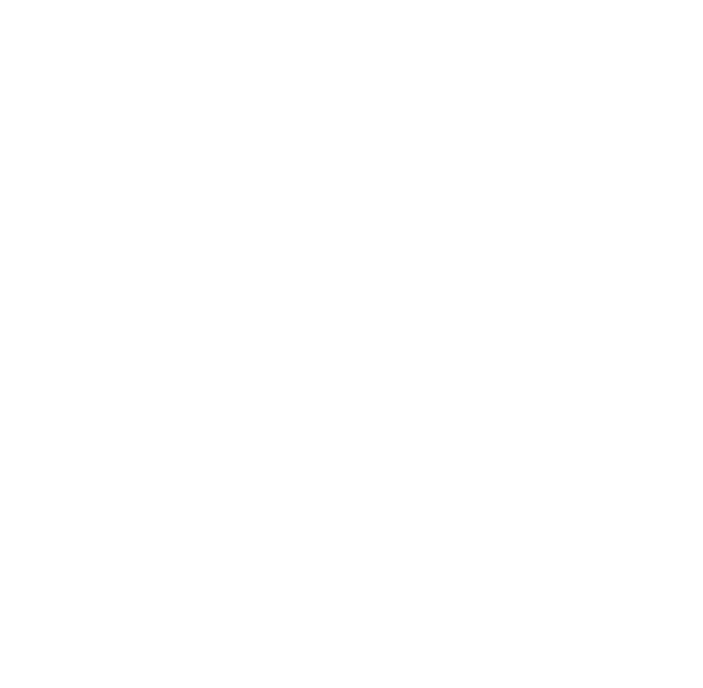
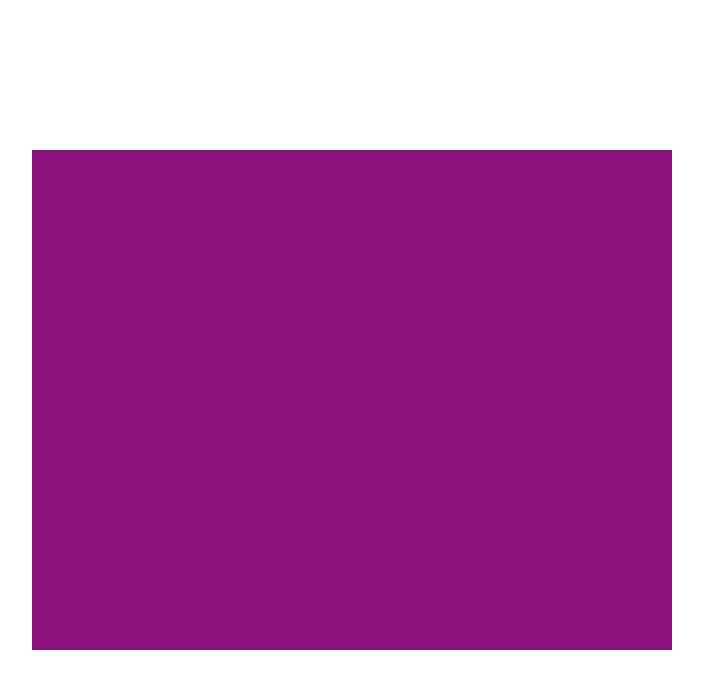
Before and after one commit to notAnnabel/BSC1a-JS_Introduction, a plain HTML site: page index.html in a window 1280 px wide. Shown: the whole page, without its empty margins (288-991 px from the left). Drawn offline with Linux system fonts and the light colour scheme.

Commit message:
add styling

```diff
--- a/index.html
+++ b/index.html
@@ -13,7 +13,8 @@
     <title>HTML JavaScript</title>
   </head>
   <body>
-
-
+    <div class="container width-full height-full">
+      <div class="container width-half height-500px bg-purple white-text"></div>
+    </div>
   </body>
 </html>
--- a/style/style.css
+++ b/style/style.css
@@ -10,3 +10,29 @@
   justify-content: center;
   align-items: center;
 }
+
+/* css for sizes */
+.width-full {
+  width: 100vw;
+}
+
+.height-full {
+  height: 100vh;
+}
+
+.width-half {
+  width: 50%;
+}
+
+.height-500px {
+  height: 500px;
+}
+
+/* css for colors */
+.bg-purple {
+  background-color: rgb(137, 17, 121);
+}
+
+.white-text {
+  color: white;
+}
```
